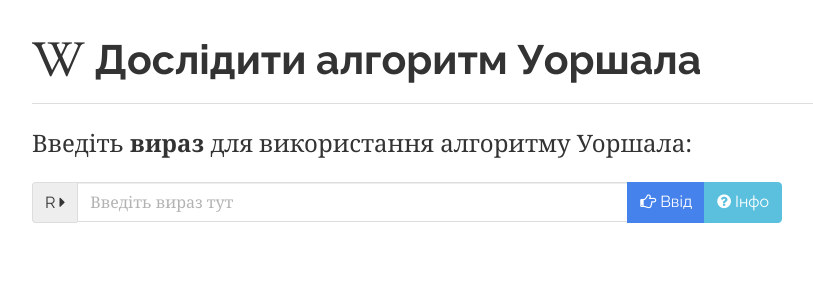
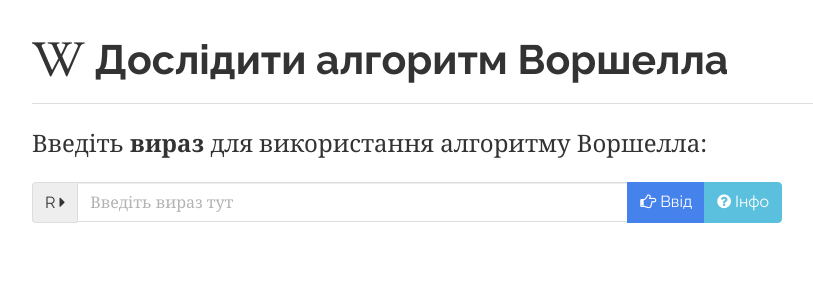
Before and after one commit to marianpetruk/Discrete_Math_project, a Flask app: template templates/pages/placeholder.warshall_uk.html in a window 1280 px wide. Shown: the part 67-367 px from the top of the page, without its empty margins (38-851 px from the left). Run offline with Flask 2, Linux system fonts and the light colour scheme; the template is opened without the code that fills it, so the values that code supplies are empty; some libraries are stand-ins or nearby versions.

Commit message:
Уоршала -> Воршелла
Уоршала  російською, Воршелла українською

```diff
--- a/templates/layouts/main.html
+++ b/templates/layouts/main.html
@@ -303,7 +303,7 @@
                             <a class="dropdown-toggle noselect" data-toggle="dropdown"><i class="fa fa-cubes" aria-hidden="true"></i> Іструменти <b class="caret"></b></a>
                             <ul class="dropdown-menu">
                                 <li {% if request.endpoint=='truth' %} class="active" {% endif %}><a class="noselect" href="/truth_table?lg=uk"><i class="fa fa-table" aria-hidden="true"></i> Таблиця істинності</a></li>
-                                <li {% if request.endpoint=='warshall' %} class="active" {% endif %}><a class="noselect" href="/warshall?lg=uk"><i class="fa fa-wikipedia-w" aria-hidden="true"></i> Алгоритм Уоршала</a></li>
+                                <li {% if request.endpoint=='warshall' %} class="active" {% endif %}><a class="noselect" href="/warshall?lg=uk"><i class="fa fa-wikipedia-w" aria-hidden="true"></i> Алгоритм Воршелла</a></li>
                                 <li {% if request.endpoint=='relations' %} class="active" {% endif %}><a class="noselect" href="/relations?lg=uk"><i class="fa fa-arrows-h" aria-hidden="true"></i> Перевірка відношень</a></li>
                             </ul>
                         </li>
--- a/templates/pages/placeholder.home_uk.html
+++ b/templates/pages/placeholder.home_uk.html
@@ -6,7 +6,7 @@
             <div class="btn-group-vertical">
                 {% if lg=="uk"%}
                 <li><a href="/truth_table?lg=uk" class="btn btn-default">Згенерувати таблицю істинності <i class="fa fa-table" aria-hidden="true"></i></a></li>
-                <li><a href="/warshall?lg=uk" class="btn btn-default">Запустити алгоритм Уоршала <i class="fa fa-wikipedia-w" aria-hidden="true"></i></a></li>
+                <li><a href="/warshall?lg=uk" class="btn btn-default">Запустити алгоритм Воршелла <i class="fa fa-wikipedia-w" aria-hidden="true"></i></a></li>
                 <li><a href="/relations?lg=uk" class="btn btn-default">Перевірити відношення <i class="fa fa-arrows-h" aria-hidden="true"></i></a></li>
                 {%else%}
                 <li><a href="{{ url_for('truth') }}" class="btn btn-default">Generate Truth Table <i class="fa fa-table" aria-hidden="true"></i></a></li>
--- a/templates/pages/placeholder.warshall_uk.html
+++ b/templates/pages/placeholder.warshall_uk.html
@@ -1,14 +1,14 @@
-{% extends 'layouts/main.html' %} {% block title %}Алгоритм Уоршала{% endblock %} {% block content %}
+{% extends 'layouts/main.html' %} {% block title %}Алгоритм Воршелла{% endblock %} {% block content %}
 
 <div class="page-header">
-    <h1><i class="fa fa-wikipedia-w" aria-hidden="true"></i> Дослідити алгоритм Уоршала</h1>
+    <h1><i class="fa fa-wikipedia-w" aria-hidden="true"></i> Дослідити алгоритм Воршелла</h1>
 </div>
 <div class="row">
     <div class="col-md-8">
         <form action='warshall' method='POST'>
 
             <div class="form-group">
-                <label class="control-label lead">Введіть <b>вираз</b> для використання алгоритму Уоршала:</label>
+                <label class="control-label lead">Введіть <b>вираз</b> для використання алгоритму Воршелла:</label>
                 <div class="input-group">
                     <span class="input-group-addon">R <i class="fa fa-caret-right" aria-hidden="true"></i></span>
                     <input type="hidden" name="lg" value="uk">
```
